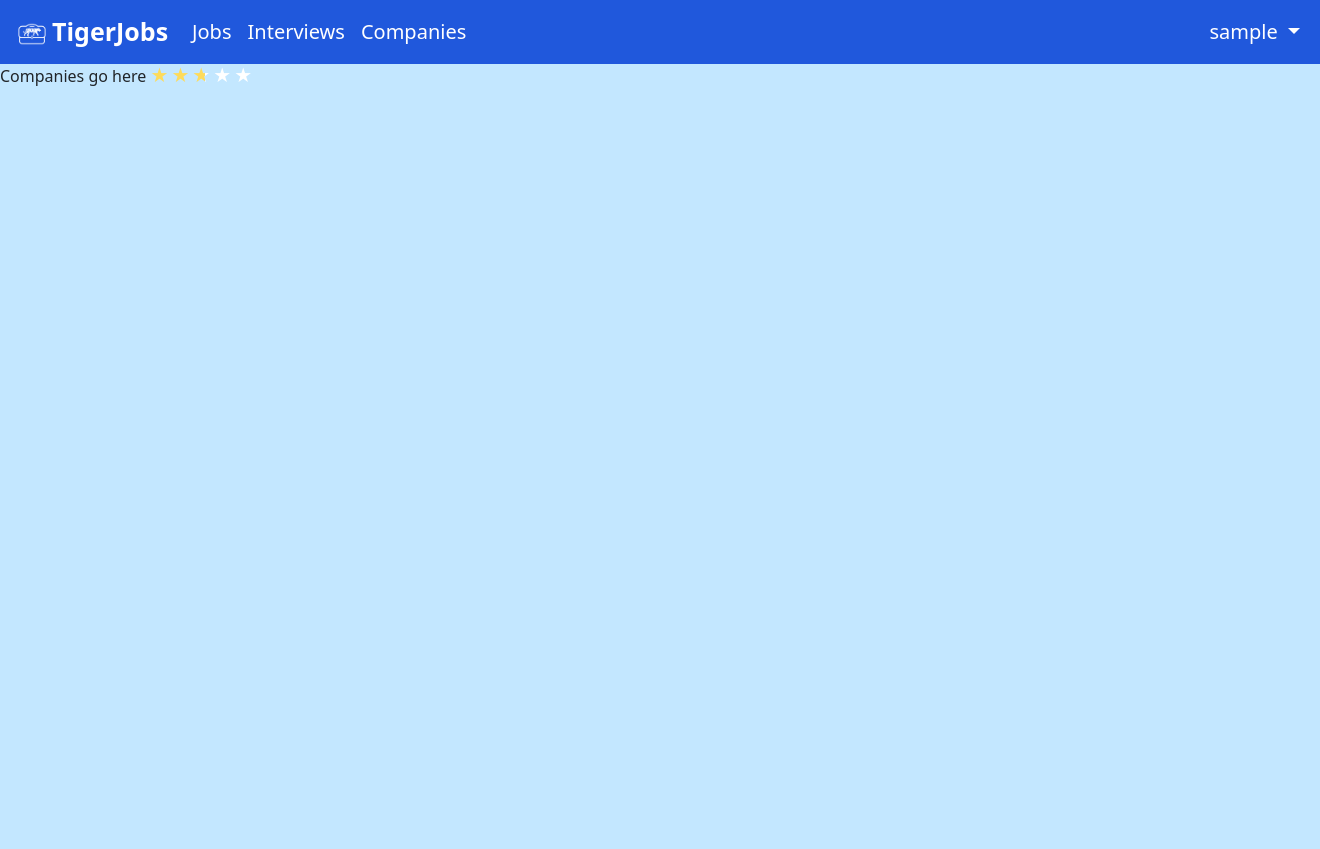
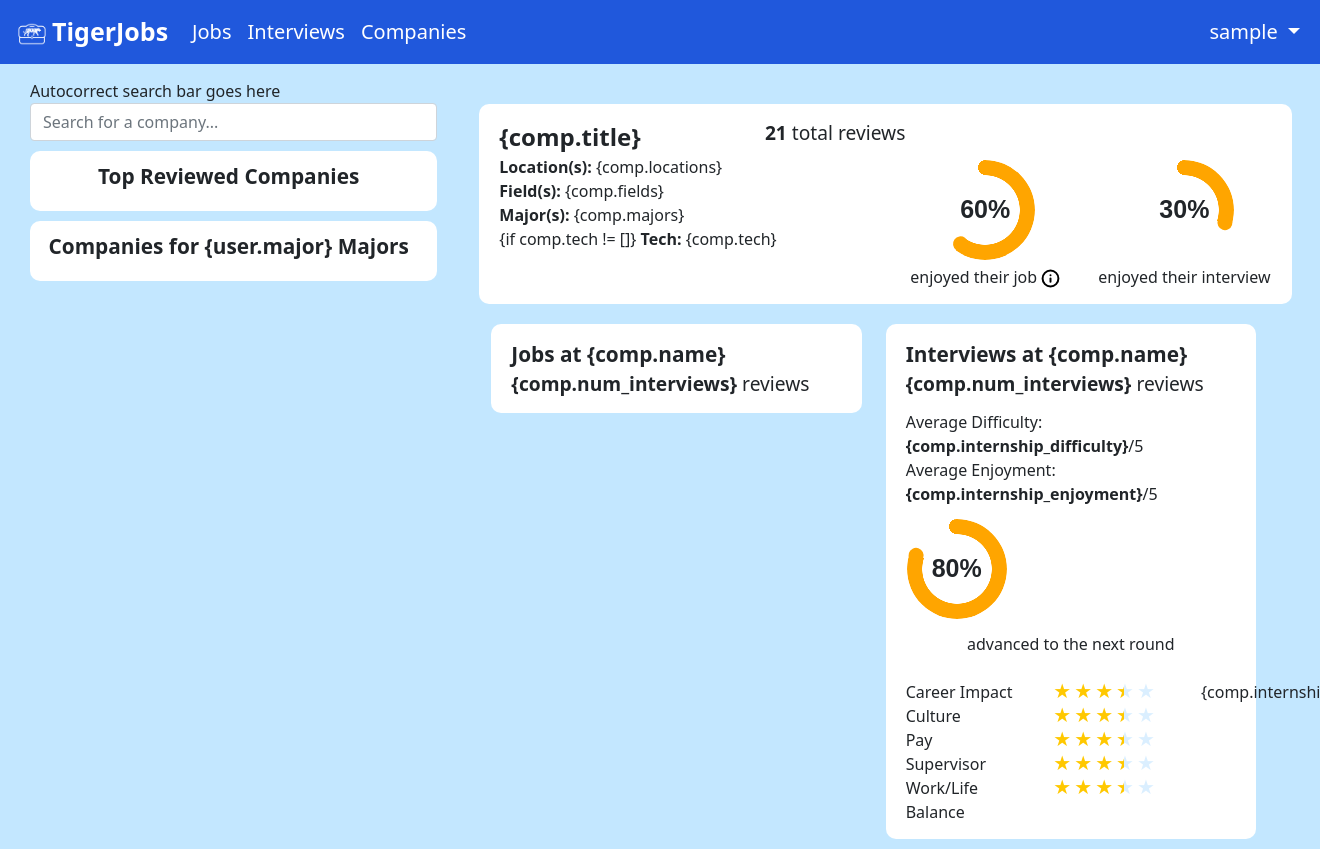
Before and after one commit to ambrim/TigerJobs, a Flask app: page /companies in a window 1320 px wide; the page is wider, and only the part inside the window is pictured. Before the commit the page ends 86 px from the top of that part, so only its background shows below. Run offline with Flask 2, Linux system fonts and the light colour scheme; the visitor is signed in with stand-in values (Sample User, id 1); data comes from the database, SQL or seed files in the repository.

Commit message:
start of companies page

```diff
--- a/static/app.css
+++ b/static/app.css
@@ -338,8 +343,12 @@ h2 {
     transform: scale(1.03);
     transition: transform 0.3s;
 }
+.bottom-align {
+    vertical-align: bottom;
+}
 .center {
     text-align: center;
+    align-items: center;
 }
 form.nosubmit {
     border: 1px solid #555;
@@ -450,8 +459,8 @@ input.nosubmit {
 }
 :root {
     --star-size: 20px;
-    --star-color: #fff;
-    --star-background: #fddb5b;
+    --star-color: rgba(210, 235, 255, 0.81);
+    --star-background: #ffc800;
 }
 .Stars {
     --percent: calc(var(--rating) / 5 * 100%);
@@ -467,15 +478,110 @@ input.nosubmit {
     -webkit-background-clip: text;
     -webkit-text-fill-color: transparent;
 }
-/* Multiselect dropdown */
-.vscomp-ele {
-    max-width: none;
+@property --p{
+    syntax: '<number>';
+    inherits: true;
+    initial-value: 0;
 }
-.vscomp-option-text {
-    overflow: visible;
-    max-width: none;
+
+.pie {
+    --p:20;
+    --b:15px;
+    --c:darkred;
+    --w:100px;
+
+    width:var(--w);
+    aspect-ratio:1;
+    position:relative;
+    display:inline-grid;
+    margin:5px;
+    place-content:center;
+    font-size:25px;
+    font-weight:bold;
+    font-family:sans-serif;
+    align-content: center;
+    align-items: center;
 }
-/* Tooltip */
+.pie:before,
+.pie:after {
+    content:"";
+    position:absolute;
+    border-radius:50%;
+}
+.pie:before {
+    inset:0;
+    background:
+        radial-gradient(farthest-side,var(--c) 98%,#0000) top/var(--b) var(--b) no-repeat,
+        conic-gradient(var(--c) calc(var(--p)*1%),#0000 0);
+    -webkit-mask:radial-gradient(farthest-side,#0000 calc(99% - var(--b)),#000 calc(100% - var(--b)));
+            mask:radial-gradient(farthest-side,#0000 calc(99% - var(--b)),#000 calc(100% - var(--b)));
+}
+.pie:after {
+    inset:calc(50% - var(--b)/2);
+    background:var(--c);
+    transform:rotate(calc(var(--p)*3.6deg)) translateY(calc(50% - var(--w)/2));
+}
+.animate {
+    animation:p 1s .5s both;
+}
+@keyframes p {
+from{--p:0}
+}
+.top-companies-card {
+    background-color: #fff;
+    border-radius: 10px;
+    padding: 10px 15px 3px 5px ;
+    text-align: left;
+    min-width: fit-content;
+    font-size: 1rem;
+    margin-bottom: 10px;
+    margin-top: 10px;
+    transition: transform 0.3s;
+}
+.top-companies-card:hover {
+    transform: scale(1.03);
+    transition: transform 0.3s;
+}
+.rec-companies-card {
+    background-color: #fff;
+    border-radius: 10px;
+    padding: 10px 15px 3px 5px ;
+    text-align: left;
+    min-width: fit-content;
+    font-size: 1rem;
+    margin-bottom: 10px;
+    margin-top: 10px;
+    transition: transform 0.3s;
+}
+.rec-companies-card:hover {
+    transform: scale(1.03);
+    transition: transform 0.3s;
+}
+.company-card {
+    background-color: #fff;
+    border-radius: 10px;
+    padding: 15px 20px 15px 20px;
+    text-align: left;
+    min-width: fit-content;
+    font-size: 1rem;
+    margin-bottom: 10px;
+    margin-top: 10px;
+    transition: transform 0.3s;
+}
+.company-card:hover {
+    transform: scale(1.03);
+    transition: transform 0.3s;
+}
+.company-title {
+    font-weight: 600;
+    font-size: 1.5rem
+}
+.company-num-reviews {
+    font-size: 1.2rem
+}
+.company-title-sm {
+    font-size: 1.3rem
+}
 .tooltip-text {
     visibility: hidden;
     position: absolute;
@@ -532,5 +617,6 @@ input.nosubmit {
 }
 .hover-text {
     position: relative;
-    display: inline-block;
+    display: inline;
+    text-align: center;
 }
--- a/templates/companies.html
+++ b/templates/companies.html
@@ -20,8 +20,24 @@
     <!-- Navbar -->
     {% include 'templates/navbar.html' %}
     <!-- Content -->
-    Companies go here
+    <div class="top-container-jobs">
+        <div class="row">
+            <div class="col-4">
+                {% include 'templates/companies_search.html' %}
+            </div>
+            <div class="col-8">
+                {% include 'templates/companies_result.html' %}
+            </div>
+        </div>
+    </div>
+
+    <!--
+    <div class="pie animate" style="--p:60;--c:orange"> 60%</div>
+    <div class="pie animate no-round" style="--p:80;--c:orange;"> 80%</div>
     <div class="Stars" style="--rating: 2.6;"></div>
+    -->
+
+
 </body>
 
 </html>
--- /dev/null
+++ b/templates/companies_result.html
@@ -0,0 +1,105 @@
+<div class="top-container-jobs">
+    <div class="row">
+        <div class="container company-card">
+            <div class="row bottom-align">
+                <span class="col-4 bottom-align">
+                    <div class="company-title"><b>{comp.title}</b></div>
+                </span>
+                <span class="col-5 bottom-align">
+                    <div class="company-num-reviews"><b>21</b> total reviews</div>
+                </span>
+            </div>
+            <div class="row">
+                <div class="col-6">
+                    <p>
+                        <b>Location(s):</b> {comp.locations}<br>
+                        <b>Field(s):</b> {comp.fields}<br>
+                        <b>Major(s):</b> {comp.majors}<br>
+                        {if comp.tech != []}
+                            <b>Tech:</b> {comp.tech}
+                    </p>
+                </div>
+                <div class="col-3 center">
+                    <div class="pie animate" style="--p:60;--c:orange"> 60%</div>
+                    <br> <div class="center">enjoyed their job
+                        <span class="hover-text">
+                            <svg xmlns="http://www.w3.org/2000/svg" width="19" height="19" viewBox="0 0 24 24" fill="none" stroke="#000000" stroke-width="2.5" stroke-linecap="round" stroke-linejoin="round"><circle cx="12" cy="12" r="10"></circle><line x1="12" y1="16" x2="12" y2="12"></line><line x1="12" y1="8" x2="12.01" y2="8"></line></svg>
+                            <span class="tooltip-text" id="right">percentage of reviewers with a rating of 3 or higher</span>
+                        </span>
+                    </div>
+                </div>
+                <div class="col center">
+                    <div class="pie animate" style="--p:30;--c:orange"> 30%</div>
+                    <br> <div class="center">enjoyed their interview
+                        <div class="tooltip">
+                            <svg xmlns="http://www.w3.org/2000/svg" width="19" height="19" viewBox="0 0 24 24" fill="none" stroke="#000000" stroke-width="2.5" stroke-linecap="round" stroke-linejoin="round"><circle cx="12" cy="12" r="10"></circle><line x1="12" y1="16" x2="12" y2="12"></line><line x1="12" y1="8" x2="12.01" y2="8"></line></svg>
+                        </div>
+                    </div>
+                </div>
+            </div>
+        </div>
+    <div class="row">
+        <div class="col">
+            <div class="container company-card" >
+                <div class="company-title-sm"><b>Jobs at {comp.name}</b></div>
+                <div class="company-num-reviews"><b>{comp.num_interviews}</b> reviews</div>
+            </div>
+        </div>
+        <div class="col">
+            <div class="container company-card" >
+                <div class="row">
+                    <div class="company-title-sm"><b>Interviews at {comp.name}</b></div>
+                    <div class="company-num-reviews" style="margin-bottom:.3cm;"><b>{comp.num_interviews}</b> reviews</div>
+                </div>
+                <div class="row">
+                    <p>
+                        Average Difficulty: <b>{comp.internship_difficulty}</b>/5 <br>
+                        Average Enjoyment: <b>{comp.internship_enjoyment}</b>/5
+                    </p>
+                </div>
+                <div class="row g-2">
+                    <div class="pie animate center" style="--p:80;--c:orange"> 80%</div>
+                    <br>
+                    <div class="center">advanced to the next round
+                        <div class="tooltip">
+                            <svg xmlns="http://www.w3.org/2000/svg" width="19" height="19" viewBox="0 0 24 24" fill="none" stroke="#000000" stroke-width="2.5" stroke-linecap="round" stroke-linejoin="round"><circle cx="12" cy="12" r="10"></circle><line x1="12" y1="16" x2="12" y2="12"></line><line x1="12" y1="8" x2="12.01" y2="8"></line></svg>
+                        </div>
+                    </div>
+                </div>
+                <br>
+                <div class="row gy-4 g-4">
+                    <div class="col ">
+                        Career Impact <br>
+                        Culture <br>
+                        Pay <br>
+                        Supervisor <br>
+                        Work/Life Balance
+                   </div>
+                   <div class="col">
+                        <div class="Stars" style="--rating:3.4;"></div>
+                        <div class="Stars" style="--rating:3.4;"></div>
+                        <div class="Stars" style="--rating:3.4;"></div>
+                        <div class="Stars" style="--rating:3.4;"></div>
+                        <div class="Stars" style="--rating:3.4;"></div>
+                   </div>
+                   <div class="col-2">
+                        {comp.internship}
+                   </div>
+                </div>
+            </div>
+        </div>
+    </div>
+</div>
+
+<script>
+    window.onload = function () {
+    var url = document.location.href,
+        params = url.split('?')[1].split('&'),
+        data = {}, tmp;
+    for (var i = 0, l = params.length; i < l; i++) {
+         tmp = params[i].split('=');
+         data[tmp[0]] = tmp[1];
+    }
+    document.getElementById('here').innerHTML = data.name;
+}
+</script>
--- /dev/null
+++ b/templates/companies_search.html
@@ -0,0 +1,31 @@
+Autocorrect search bar goes here
+<div class="form-group autocomplete">
+    <input type="text" class="form-control" id="company_searched"
+        placeholder="Search for a company...">
+</div>
+
+<div class="container top-companies-card" >
+    <div class="center company-title-sm"><b>Top Reviewed Companies</b></div>
+    <ol>
+        {% for comp in ordered_comp %}
+        <li>{{comp.name}}: {{num_interviews}} interviews and {{num_interships}} jobs </li>
+        {% endfor %}
+    </ol>
+</div>
+
+<div class="container rec-companies-card" >
+    <div class="center company-title-sm"><b>Companies for {user.major} Majors</b></div>
+    <ul>
+
+    </ul>
+</div>
+
+<script>
+function company_selected() {
+    var b = document.getElementById('name').value,
+        url = 'http:/localhost/10001/companies_result.html?name=' + encodeURIComponent(b);
+
+    document.location.href = url;
+}
+
+</script>
--- a/templates/job_filters.html
+++ b/templates/job_filters.html
@@ -12,7 +12,9 @@
             <line x1="9" y1="8" x2="15" y2="8"></line>
             <line x1="17" y1="16" x2="23" y2="16"></line>
         </svg>
-        <b>Advanced Search Filters:</b>
+        <span class="font-16px">
+            <b>Advanced Search Filters:</b>
+        </span>
     </div>
     <div class="row">
         <div class="col-6 left-container">
```
Also changed, not shown: other parts of static/app.css (+11 -25 lines), templates/job_search_results.html (+16 -6 lines).
